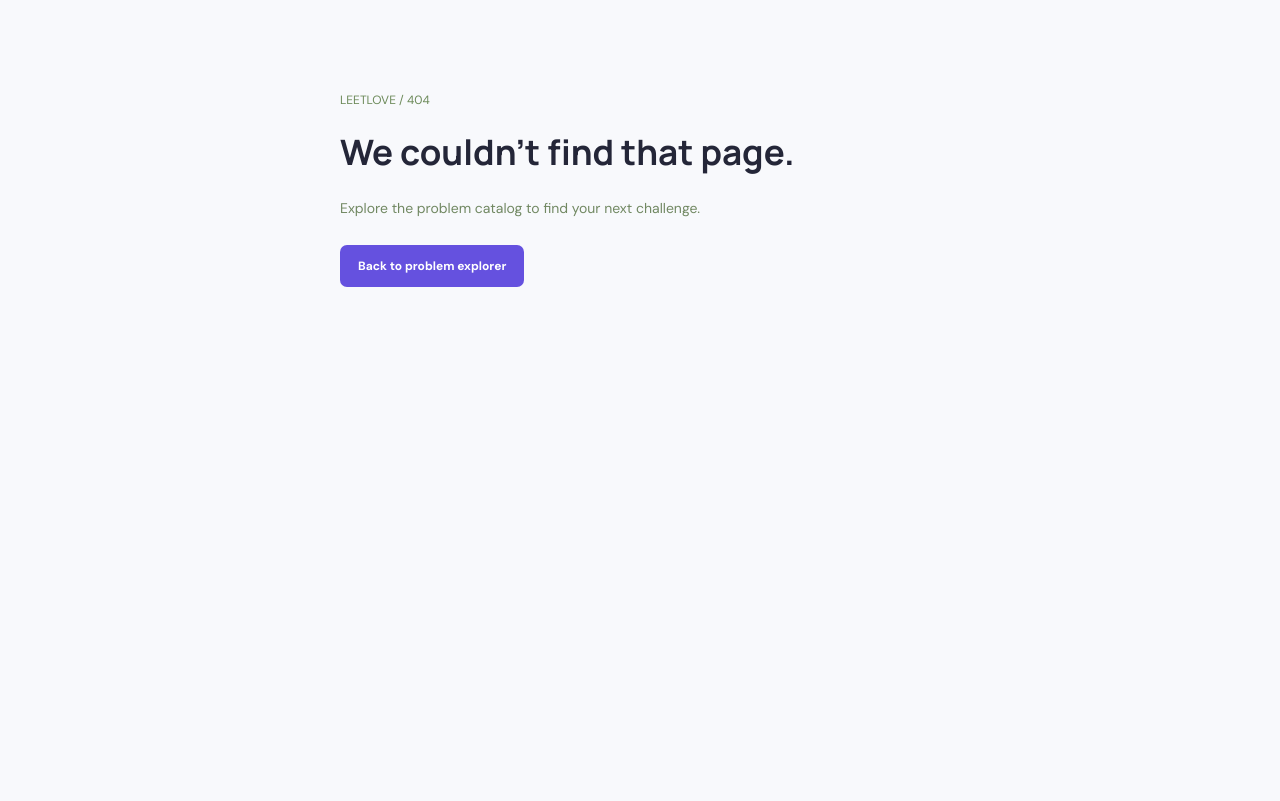
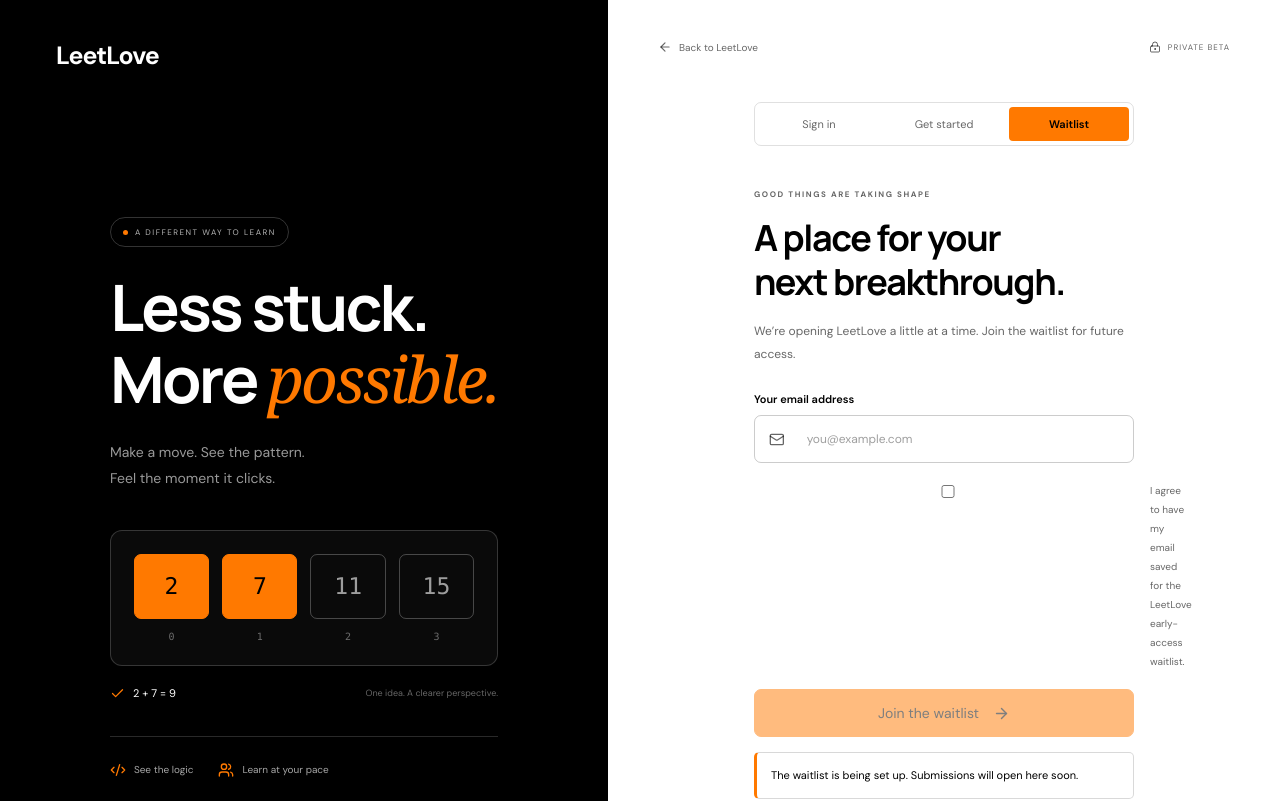
Before and after one commit to ius-sharma/Leet-Love, a Next.js app: page /waitlist in a window 1280 px wide. Before the commit this address had no page. Shown: the top 801 px of the page. Built offline with nearby package versions, Linux system fonts and the light colour scheme.

Commit message:
feat(waitlist): add public early-access page with configuration state

```diff
--- /dev/null
+++ b/src/app/waitlist/page.tsx
@@ -0,0 +1,8 @@
+import { AccessPage } from '@/components/auth/access-page';
+import '../auth.css';
+export const metadata={title:'Join the waitlist · LeetLove',description:'Join the early-access waitlist for LeetLove.'};
+export default async function Waitlist({searchParams}:{searchParams:Promise<{notice?:string}>}){
+  const params=await searchParams;
+  const ready=process.env.LEETLOVE_WAITLIST_ENABLED==='true'&&!!process.env.SUPABASE_URL&&!!process.env.SUPABASE_SERVICE_ROLE_KEY;
+  return <AccessPage mode="waitlist" ready={ready} notice={params.notice}/>;
+}
```
